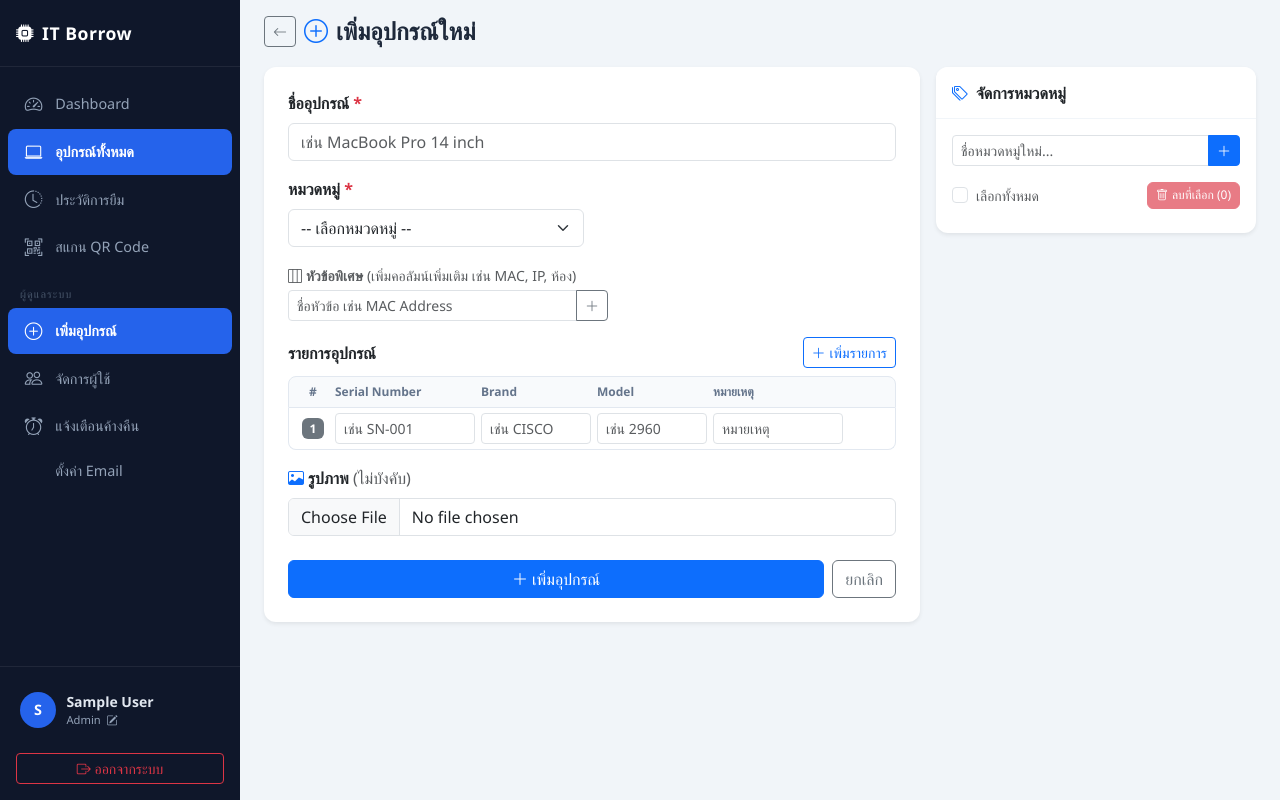
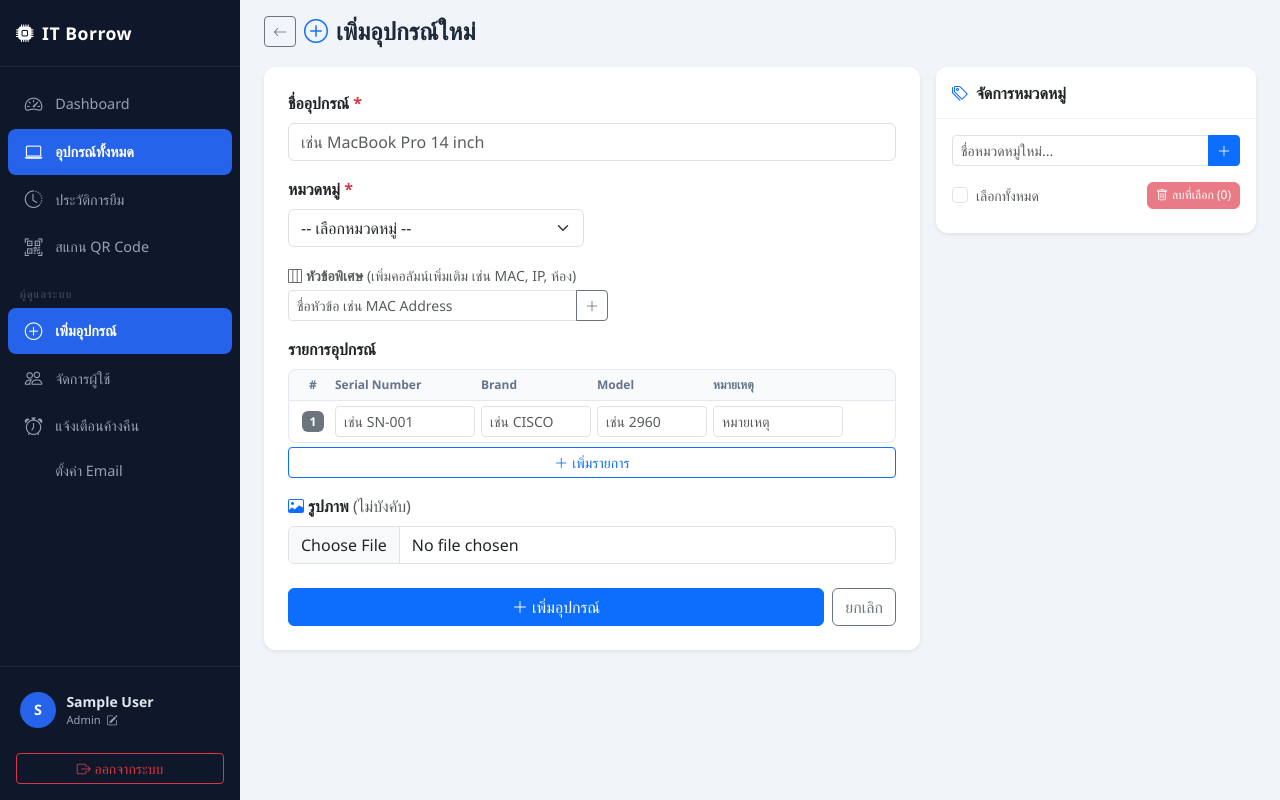
Before and after one commit to MINDKYLO/Tlib, a Flask app: page /equipment/add in a window 1280 px wide. Run offline with Flask 3, Linux system fonts and the light colour scheme; the visitor is signed in with stand-in values (Sample User, id 1); data that the repository does not hold is empty; parts of the project's set-up code (start-up, migrations or seed data) failed here and were passed over; some libraries are stand-ins or nearby versions.

Commit message:
ui: move add serial button to bottom of list

```diff
--- a/templates/add_equipment.html
+++ b/templates/add_equipment.html
@@ -54,12 +54,7 @@
 
             <!-- SERIAL GRID -->
             <div class="col-12">
-              <div class="d-flex justify-content-between align-items-center mb-2">
-                <label class="form-label fw-semibold mb-0">รายการอุปกรณ์</label>
-                <button type="button" class="btn btn-outline-primary btn-sm" onclick="addSerial()">
-                  <i class="bi bi-plus-lg me-1"></i>เพิ่มรายการ
-                </button>
-              </div>
+              <label class="form-label fw-semibold mb-2">รายการอุปกรณ์</label>
 
               <div id="serialContainer">
                 <!-- Column headers -->
@@ -101,6 +96,9 @@
                   </div>
                 </div>
               </div>
+              <button type="button" class="btn btn-outline-primary btn-sm w-100 mt-1" onclick="addSerial()">
+                <i class="bi bi-plus-lg me-1"></i>เพิ่มรายการ
+              </button>
               <input type="hidden" id="customColDefs" name="custom_col_defs" value="[]">
             </div>
 
```
